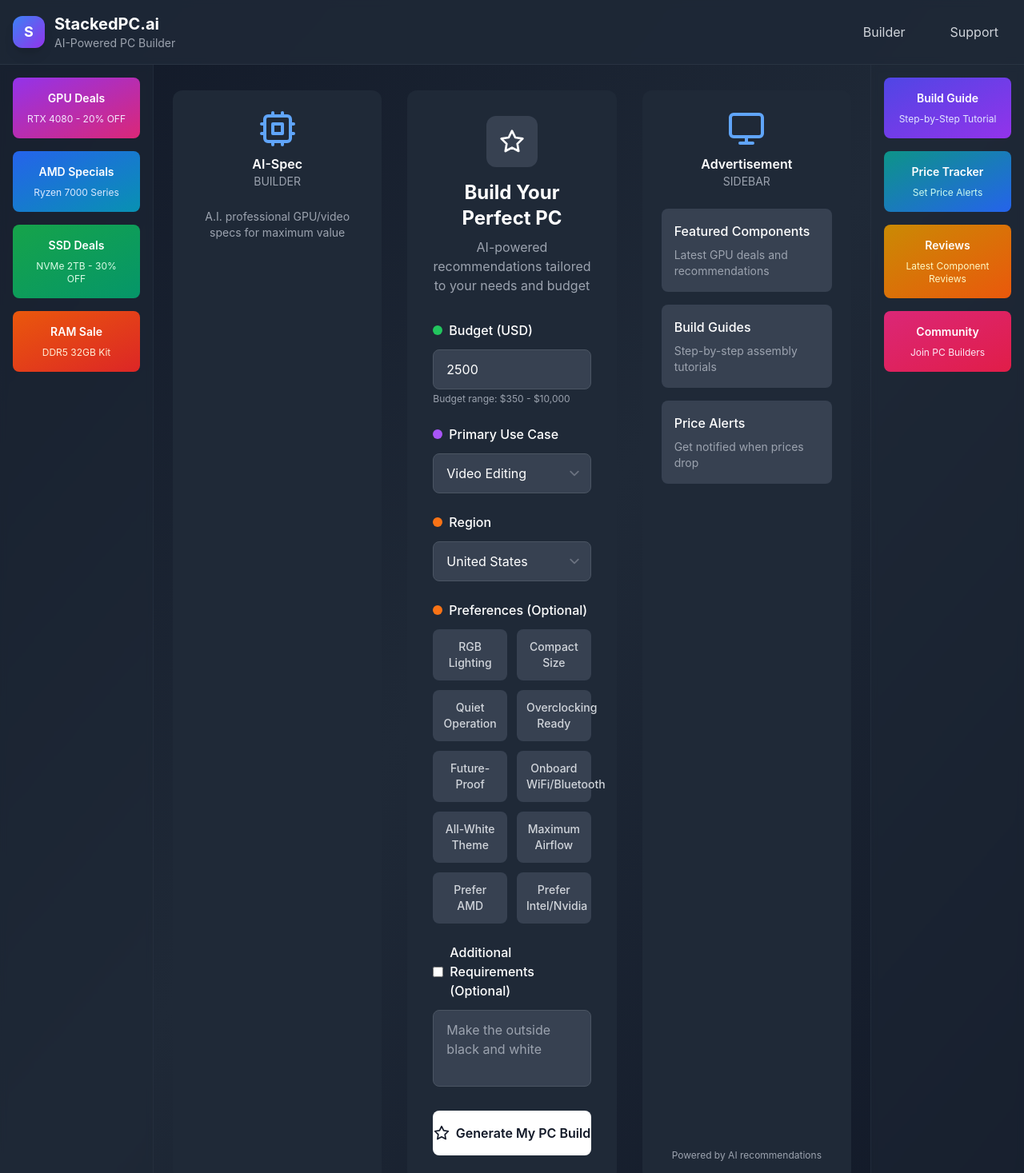
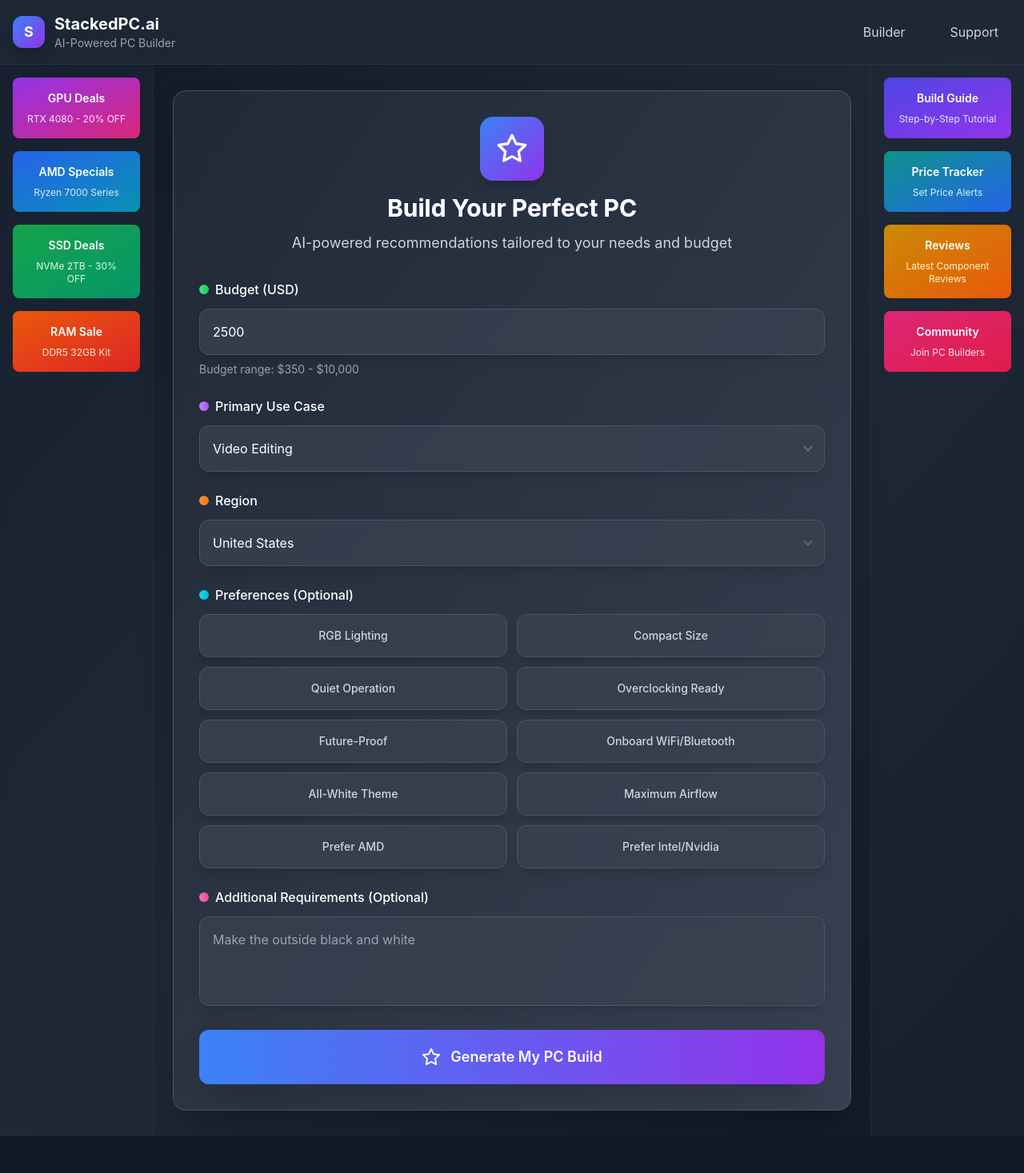
Before and after one commit to Jeetski2980/pc-Newest, a Next.js app: page / in a window 1280 px wide. Shown: the top 1467 px of the page at 80% size. After the commit the page ends 1421 px from the top, so only its background shows below. Built offline with nearby package versions, Linux system fonts and the light colour scheme.

Commit message:
Completely restructure PCBuilderForm to work with new layout - remove sidebars and modernize styling
cgen-f47f7a48da9e48f396e436fb77bebb61

```diff
--- a/app/components/PCBuilderForm.tsx
+++ b/app/components/PCBuilderForm.tsx
@@ -51,35 +51,24 @@ export default function PCBuilderForm({ onGenerate }: PCBuilderFormProps) {
   }
 
   return (
-    <div className="max-w-6xl mx-auto">
-      <div className="grid grid-cols-1 lg:grid-cols-3 gap-8 min-h-[80vh]">
-        {/* Left sidebar */}
-        <div className="bg-gray-800 rounded-xl p-6 h-full">
-          <div className="text-center mb-6">
-            <Cpu className="w-12 h-12 text-blue-400 mx-auto mb-2" />
-            <h3 className="text-white font-semibold">AI-Spec</h3>
-            <p className="text-gray-400 text-sm">BUILDER</p>
+    <div className="max-w-4xl mx-auto">
+      {/* Main form - now full width */}
+      <div className="bg-gradient-to-br from-gray-800 to-gray-700 rounded-2xl p-8 shadow-2xl border border-gray-600">
+        <div className="text-center mb-8">
+          <div className="w-20 h-20 bg-gradient-to-br from-blue-500 to-purple-600 rounded-2xl flex items-center justify-center mx-auto mb-4 shadow-lg">
+            <Star className="w-10 h-10 text-white" />
           </div>
-          <p className="text-gray-400 text-sm text-center">
-            A.I. professional GPU/video specs for maximum value
-          </p>
+          <h2 className="text-3xl font-bold text-white mb-3 bg-gradient-to-r from-blue-400 to-purple-400 bg-clip-text text-transparent">
+            Build Your Perfect PC
+          </h2>
+          <p className="text-gray-300 text-lg">AI-powered recommendations tailored to your needs and budget</p>
         </div>
-
-        {/* Main form */}
-        <div className="bg-gray-800 rounded-xl p-8 h-fit">
-          <div className="text-center mb-8">
-            <div className="w-16 h-16 bg-gray-700 rounded-xl flex items-center justify-center mx-auto mb-4">
-              <Star className="w-8 h-8 text-white" />
-            </div>
-            <h2 className="text-2xl font-bold text-white mb-2">Build Your Perfect PC</h2>
-            <p className="text-gray-400">AI-powered recommendations tailored to your needs and budget</p>
-          </div>
 
           <form onSubmit={handleSubmit} className="space-y-6">
             {/* Budget */}
             <div>
               <label className="flex items-center text-white font-medium mb-3">
-                <span className="w-3 h-3 bg-green-500 rounded-full mr-2"></span>
+                <span className="w-3 h-3 bg-gradient-to-r from-green-400 to-green-500 rounded-full mr-2 shadow-sm"></span>
                 Budget (USD)
               </label>
               <input
@@ -88,22 +77,22 @@ export default function PCBuilderForm({ onGenerate }: PCBuilderFormProps) {
                 onChange={(e) => setBudget(e.target.value)}
                 min="350"
                 max="10000"
-                className="w-full bg-gray-700 text-white px-4 py-3 rounded-lg border border-gray-600 focus:border-blue-500 focus:outline-none"
+                className="w-full bg-gray-700/80 backdrop-blur-sm text-white px-4 py-4 rounded-xl border border-gray-600 focus:border-blue-400 focus:ring-2 focus:ring-blue-400/20 focus:outline-none transition-all duration-200 shadow-lg"
                 placeholder="2500"
               />
-              <p className="text-gray-400 text-xs mt-1">Budget range: $350 - $10,000</p>
+              <p className="text-gray-400 text-sm mt-2">Budget range: $350 - $10,000</p>
             </div>
 
             {/* Primary Use Case */}
             <div>
               <label className="flex items-center text-white font-medium mb-3">
-                <span className="w-3 h-3 bg-purple-500 rounded-full mr-2"></span>
+                <span className="w-3 h-3 bg-gradient-to-r from-purple-400 to-purple-500 rounded-full mr-2 shadow-sm"></span>
                 Primary Use Case
               </label>
               <select
                 value={primaryUse}
                 onChange={(e) => setPrimaryUse(e.target.value)}
-                className="w-full bg-gray-700 text-white px-4 py-3 rounded-lg border border-gray-600 focus:border-blue-500 focus:outline-none"
+                className="w-full bg-gray-700/80 backdrop-blur-sm text-white px-4 py-4 rounded-xl border border-gray-600 focus:border-blue-400 focus:ring-2 focus:ring-blue-400/20 focus:outline-none transition-all duration-200 shadow-lg"
               >
                 <option>Video Editing</option>
                 <option>Gaming</option>
@@ -116,13 +105,13 @@ export default function PCBuilderForm({ onGenerate }: PCBuilderFormProps) {
             {/* Region */}
             <div>
               <label className="flex items-center text-white font-medium mb-3">
-                <span className="w-3 h-3 bg-orange-500 rounded-full mr-2"></span>
+                <span className="w-3 h-3 bg-gradient-to-r from-orange-400 to-orange-500 rounded-full mr-2 shadow-sm"></span>
                 Region
               </label>
               <select
                 value={region}
                 onChange={(e) => setRegion(e.target.value)}
-                className="w-full bg-gray-700 text-white px-4 py-3 rounded-lg border border-gray-600 focus:border-blue-500 focus:outline-none"
+                className="w-full bg-gray-700/80 backdrop-blur-sm text-white px-4 py-4 rounded-xl border border-gray-600 focus:border-blue-400 focus:ring-2 focus:ring-blue-400/20 focus:outline-none transition-all duration-200 shadow-lg"
               >
                 <option>United States</option>
                 <option>Canada</option>
@@ -133,7 +122,7 @@ export default function PCBuilderForm({ onGenerate }: PCBuilderFormProps) {
             {/* Preferences */}
             <div>
               <label className="flex items-center text-white font-medium mb-3">
-                <span className="w-3 h-3 bg-orange-500 rounded-full mr-2"></span>
+                <span className="w-3 h-3 bg-gradient-to-r from-cyan-400 to-cyan-500 rounded-full mr-2 shadow-sm"></span>
                 Preferences (Optional)
               </label>
               <div className="grid grid-cols-2 gap-3">
@@ -153,10 +142,10 @@ export default function PCBuilderForm({ onGenerate }: PCBuilderFormProps) {
                     key={key}
                     type="button"
                     onClick={() => handlePreferenceChange(key)}
-                    className={`p-3 rounded-lg text-sm font-medium transition-colors ${
+                    className={`p-4 rounded-xl text-sm font-medium transition-all duration-200 shadow-lg hover:scale-105 ${
                       preferences[key as keyof typeof preferences]
-                        ? 'bg-blue-600 text-white'
-                        : 'bg-gray-700 text-gray-300 hover:bg-gray-600'
+                        ? 'bg-gradient-to-r from-blue-500 to-blue-600 text-white shadow-blue-500/25'
+                        : 'bg-gray-700/80 text-gray-300 hover:bg-gray-600/80 border border-gray-600'
                     }`}
                   >
                     {label}
@@ -168,57 +157,26 @@ export default function PCBuilderForm({ onGenerate }: PCBuilderFormProps) {
             {/* Additional Requirements */}
             <div>
               <label className="flex items-center text-white font-medium mb-3">
-                <input type="checkbox" className="mr-2" />
+                <span className="w-3 h-3 bg-gradient-to-r from-pink-400 to-pink-500 rounded-full mr-2 shadow-sm"></span>
                 Additional Requirements (Optional)
               </label>
               <textarea
                 value={additionalRequirements}
                 onChange={(e) => setAdditionalRequirements(e.target.value)}
-                className="w-full bg-gray-700 text-white px-4 py-3 rounded-lg border border-gray-600 focus:border-blue-500 focus:outline-none h-24 resize-none"
+                className="w-full bg-gray-700/80 backdrop-blur-sm text-white px-4 py-4 rounded-xl border border-gray-600 focus:border-blue-400 focus:ring-2 focus:ring-blue-400/20 focus:outline-none h-28 resize-none transition-all duration-200 shadow-lg"
                 placeholder="Make the outside black and white"
               />
             </div>
 
             <button
               type="submit"
-              className="w-full bg-white text-gray-900 py-4 rounded-lg font-semibold hover:bg-gray-100 transition-colors flex items-center justify-center"
+              className="w-full bg-gradient-to-r from-blue-500 to-purple-600 hover:from-blue-600 hover:to-purple-700 text-white py-5 rounded-xl font-semibold text-lg transition-all duration-200 flex items-center justify-center shadow-2xl hover:shadow-blue-500/25 hover:scale-[1.02] transform"
             >
-              <Star className="w-5 h-5 mr-2" />
+              <Star className="w-6 h-6 mr-3" />
               Generate My PC Build
             </button>
           </form>
         </div>
-
-        {/* Right sidebar */}
-        <div className="bg-gray-800 rounded-xl p-6 h-full flex flex-col">
-          <div className="text-center mb-6">
-            <Monitor className="w-12 h-12 text-blue-400 mx-auto mb-2" />
-            <h3 className="text-white font-semibold">Advertisement</h3>
-            <p className="text-gray-400 text-sm">SIDEBAR</p>
-          </div>
-          <div className="flex-1 flex flex-col justify-between">
-            <div className="space-y-4">
-              <div className="bg-gray-700 rounded-lg p-4">
-                <h4 className="text-white font-medium mb-2">Featured Components</h4>
-                <p className="text-gray-400 text-sm">Latest GPU deals and recommendations</p>
-              </div>
-              <div className="bg-gray-700 rounded-lg p-4">
-                <h4 className="text-white font-medium mb-2">Build Guides</h4>
-                <p className="text-gray-400 text-sm">Step-by-step assembly tutorials</p>
-              </div>
-              <div className="bg-gray-700 rounded-lg p-4">
-                <h4 className="text-white font-medium mb-2">Price Alerts</h4>
-                <p className="text-gray-400 text-sm">Get notified when prices drop</p>
-              </div>
-            </div>
-            <div className="mt-6 text-center">
-              <p className="text-gray-400 text-xs">
-                Powered by AI recommendations
-              </p>
-            </div>
-          </div>
-        </div>
-      </div>
     </div>
   )
 }
```
